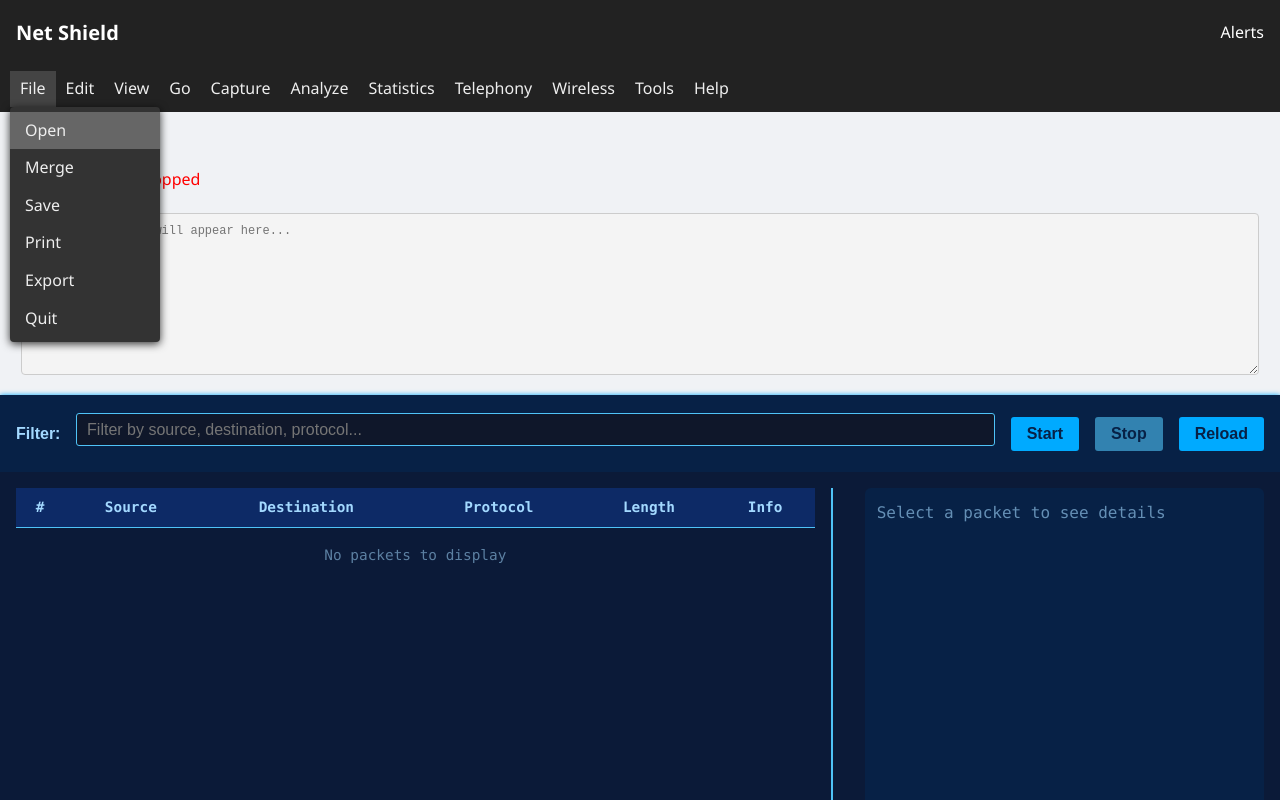
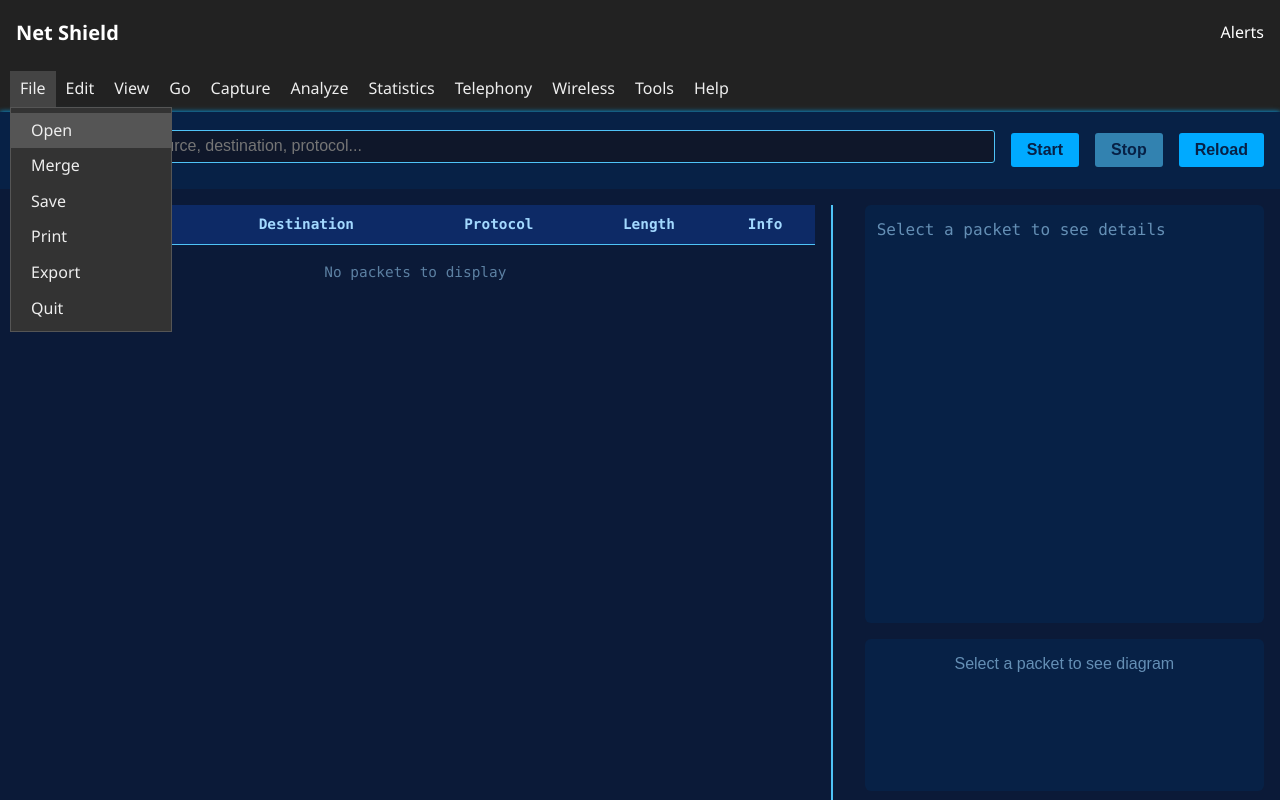
Before and after one commit to ghavate-n11/Net-shield, a React (Vite) app: page /dashboard in a window 1280 px wide. Both pictures are taken after a click on the element "File". Shown: the top 800 px of the page. Built offline with nearby package versions, Linux system fonts and the light colour scheme.

Commit message:
Changed but partially correct

```diff
--- a/src/components/MenuBar.jsx
+++ b/src/components/MenuBar.jsx
@@ -34,7 +34,7 @@ const MenuBar = () => {
   const [zoomLevel, setZoomLevel] = useState(1);
   const [showAbout, setShowAbout] = useState(false);
   const [capturing, setCapturing] = useState(false);
-  const [capturedData, setCapturedData] = useState(''); // Store captured packet info
+  const [capturedData, setCapturedData] = useState(''); // Keep this for saving captured data
 
   const fileInputRef = useRef(null);
   const menuBarRef = useRef(null);
@@ -241,27 +241,25 @@ const MenuBar = () => {
                   top: '100%',
                   left: 0,
                   backgroundColor: '#333',
-                  borderRadius: '4px',
-                  boxShadow: '0 2px 8px rgba(0,0,0,0.8)',
+                  border: '1px solid #555',
+                  minWidth: '160px',
                   zIndex: 1000,
-                  minWidth: 150,
                 }}
               >
-                {menu.submenu.map((item, subIdx) => (
+                {menu.submenu.map((subItem, subIdx) => (
                   <li
-                    key={item}
+                    key={subItem}
                     role="menuitem"
                     tabIndex={focusedSubIndex === subIdx ? 0 : -1}
                     onClick={() => handleMenuAction(idx, subIdx)}
                     onMouseEnter={() => setFocusedSubIndex(subIdx)}
                     style={{
-                      padding: '6px 15px',
-                      backgroundColor: focusedSubIndex === subIdx ? '#666' : 'transparent',
+                      padding: '5px 20px',
+                      backgroundColor: focusedSubIndex === subIdx ? '#555' : 'transparent',
                       cursor: 'pointer',
-                      userSelect: 'none',
                     }}
                   >
-                    {item}
+                    {subItem}
                   </li>
                 ))}
               </ul>
@@ -270,84 +268,41 @@ const MenuBar = () => {
         ))}
       </div>
 
-      {/* File Picker */}
+      {/* Hidden file input */}
       <input
         type="file"
         ref={fileInputRef}
         style={{ display: 'none' }}
-        onChange={(e) => alert(`File selected: ${e.target.files[0]?.name}`)}
+        onChange={(e) => alert(`Selected file: ${e.target.files[0]?.name}`)}
       />
 
-      {/* About Modal */}
+      {/* About Dialog */}
       {showAbout && (
         <div
+          role="dialog"
+          aria-modal="true"
+          aria-labelledby="about-title"
           style={{
             position: 'fixed',
-            top: 0,
-            left: 0,
-            right: 0,
-            bottom: 0,
-            backgroundColor: 'rgba(0,0,0,0.6)',
-            display: 'flex',
-            alignItems: 'center',
-            justifyContent: 'center',
-            zIndex: 2000,
+            top: '30%',
+            left: '50%',
+            transform: 'translate(-50%, -30%)',
+            backgroundColor: '#fff',
+            padding: 20,
+            borderRadius: 8,
+            boxShadow: '0 2px 10px rgba(0,0,0,0.5)',
+            zIndex: 1500,
+            width: '300px',
+            color: '#000',
           }}
-          onClick={() => setShowAbout(false)}
-          role="dialog"
-          aria-modal="true"
-          aria-labelledby="aboutTitle"
         >
-          <div
-            style={{
-              backgroundColor: '#fff',
-              padding: 20,
-              borderRadius: 8,
-              maxWidth: 400,
-              boxShadow: '0 2px 10px rgba(0,0,0,0.3)',
-              textAlign: 'center',
-            }}
-            onClick={(e) => e.stopPropagation()}
-          >
-            <h2 id="aboutTitle">About Net Shield</h2>
-            <p>
-              Version 1.0.0<br />
-              Developed by Nilesh Ghavate
-            </p>
-            <button onClick={() => setShowAbout(false)}>Close</button>
-          </div>
+          <h2 id="about-title">About NetShield</h2>
+          <p>Version: 1.0.0</p>
+          <p>Author: Nilesh Ghavate</p>
+          <p>NetShield is a network packet capturing tool.</p>
+          <button onClick={() => setShowAbout(false)}>Close</button>
         </div>
       )}
-
-      {/* Display Zoom Level */}
-      <div style={{ marginTop: 20, paddingLeft: 10, color: '#333' }}>
-        <strong>Zoom Level:</strong> {(zoomLevel * 100).toFixed(0)}%
-      </div>
-
-      {/* Display Capture Status */}
-      <div style={{ marginTop: 10, paddingLeft: 10, color: capturing ? 'green' : 'red' }}>
-        <strong>Capture Status:</strong> {capturing ? 'Running' : 'Stopped'}
-      </div>
-
-      {/* Display captured data preview */}
-      <textarea
-        readOnly
-        value={capturedData}
-        rows={10}
-        style={{
-          width: '95%',
-          margin: '20px auto',
-          display: 'block',
-          backgroundColor: '#f4f4f4',
-          padding: 10,
-          fontFamily: 'monospace',
-          fontSize: 12,
-          borderRadius: 4,
-          border: '1px solid #ccc',
-          resize: 'vertical',
-        }}
-        placeholder="Captured packets will appear here..."
-      />
     </div>
   );
 };
```
